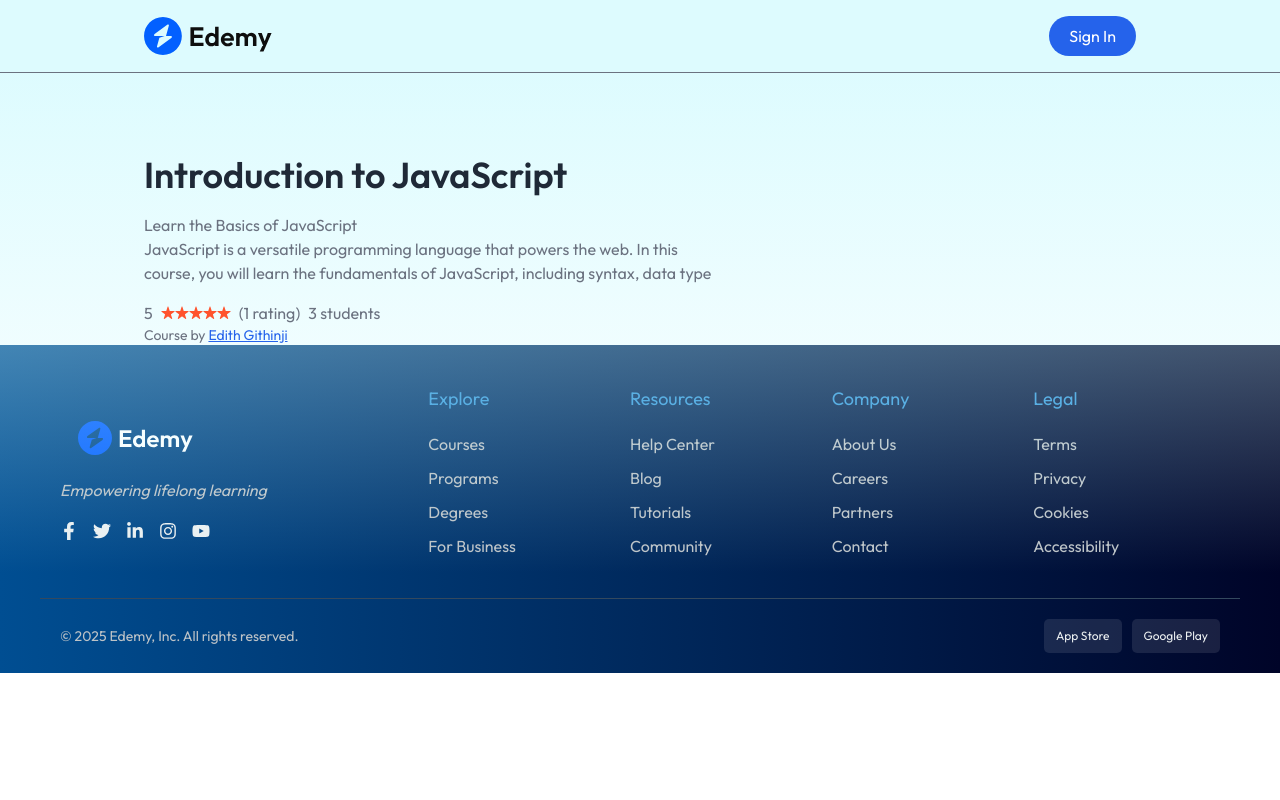
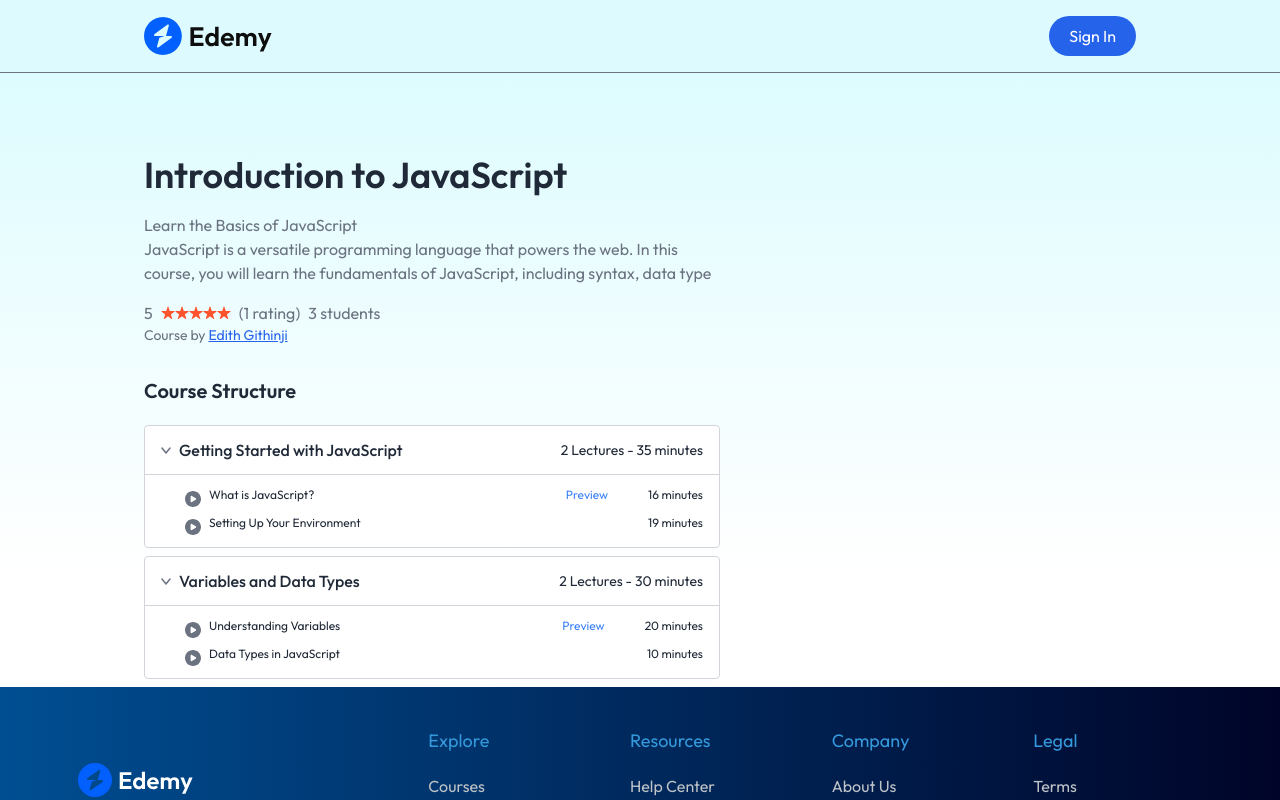
Before and after one commit to Edith123321/Learning, a React (Vite) app in the folder client/: page /courses/1 in a window 1280 px wide. Shown: the top 800 px of the page. Built offline with nearby package versions, Linux system fonts and the light colour scheme; no server answers; a web font is replaced by a local one.

Commit message:
course details update to include course duration

```diff
--- a/client/src/Pages/student/CourseDetails.jsx
+++ b/client/src/Pages/student/CourseDetails.jsx
@@ -1,13 +1,14 @@
 import React, { useContext } from 'react';
 import { useParams, useNavigate } from 'react-router-dom';
 import { AppContext } from '../../context/AppContext';
-import { div } from 'framer-motion/client';
+import { div, p } from 'framer-motion/client';
 import assets from '../../assets/assets/assets';
+import humanizeDuration from 'humanize-duration';
 
 
 const CourseDetails = () => {
   const { courseId } = useParams();
-  const { allCourses, calculateRating } = useContext(AppContext);
+  const { allCourses, calculateRating, calculateCourseDuration, calculateChapterTime, calculateNumberOfLectures } = useContext(AppContext);
 
   const navigate = useNavigate();
 
@@ -62,6 +63,41 @@
         </div>
         <p className='text-sm'>Course by <span className='text-blue-600 underline'>Edith Githinji</span></p>
 
+        <div className='pt-8 text-gray-800'>
+           <h2 className=' text-xl font-semibold'>Course Structure</h2>
+           <div className='pt-5'>
+              {course.courseContent.map((chapter, index)=>(
+                <div key={index} className='border border-gray-300 bg-white mb-2 rounded'>
+                  <div className=' flex items-center justify-between cursor-pointer select-none px-4 py-3'>
+                    <div className='flex items-center gap-2'>
+                      <img src={assets.down_arrow_icon} alt = 'Arrow Icon' />
+                      <p className=' font-medium text-sm md:text-base'>{chapter.chapterTitle}</p>
+                    </div>
+                    <p className='text-sm md:text-default'>{chapter.chapterContent.length} Lectures - {calculateChapterTime(chapter)}</p>
+                  </div>
+                  <div className='overflow-hidden transition-all max-h-96 duration-3000'>
+                    <ul className=' list-disc md:pl-10 pr-4 py-2 text-gray-600 border-t border-gray-300'>
+                      {chapter.chapterContent.map((lecture, index)=>(
+                        <li key={index} className='flex items-start gap-2 py-1'>
+                          <img className='w-4 h-4 mt-1' src={assets.play_icon} alt="" />
+                          <div className='flex items-center justify-between text-gray-800 w-full text-xs md:text-default'>
+                            <p>{lecture.lectureTitle}</p>
+                            <div className='flex gap-10'>
+                              {lecture.isPreviewFree && <p className='text-blue-500 cursor-pointer'>Preview</p>}
+                              <p>{humanizeDuration(lecture.lectureDuration * 60 * 1000 , ['h', 'm'])}</p>
+                            </div>
+                          </div>
+
+                        </li>
+                     ))}
+                    </ul>
+                  </div>
+                </div>
+              )
+              )}
+           </div>
+        </div>
+
         </div>
         {/* right */}
         <div>
```
